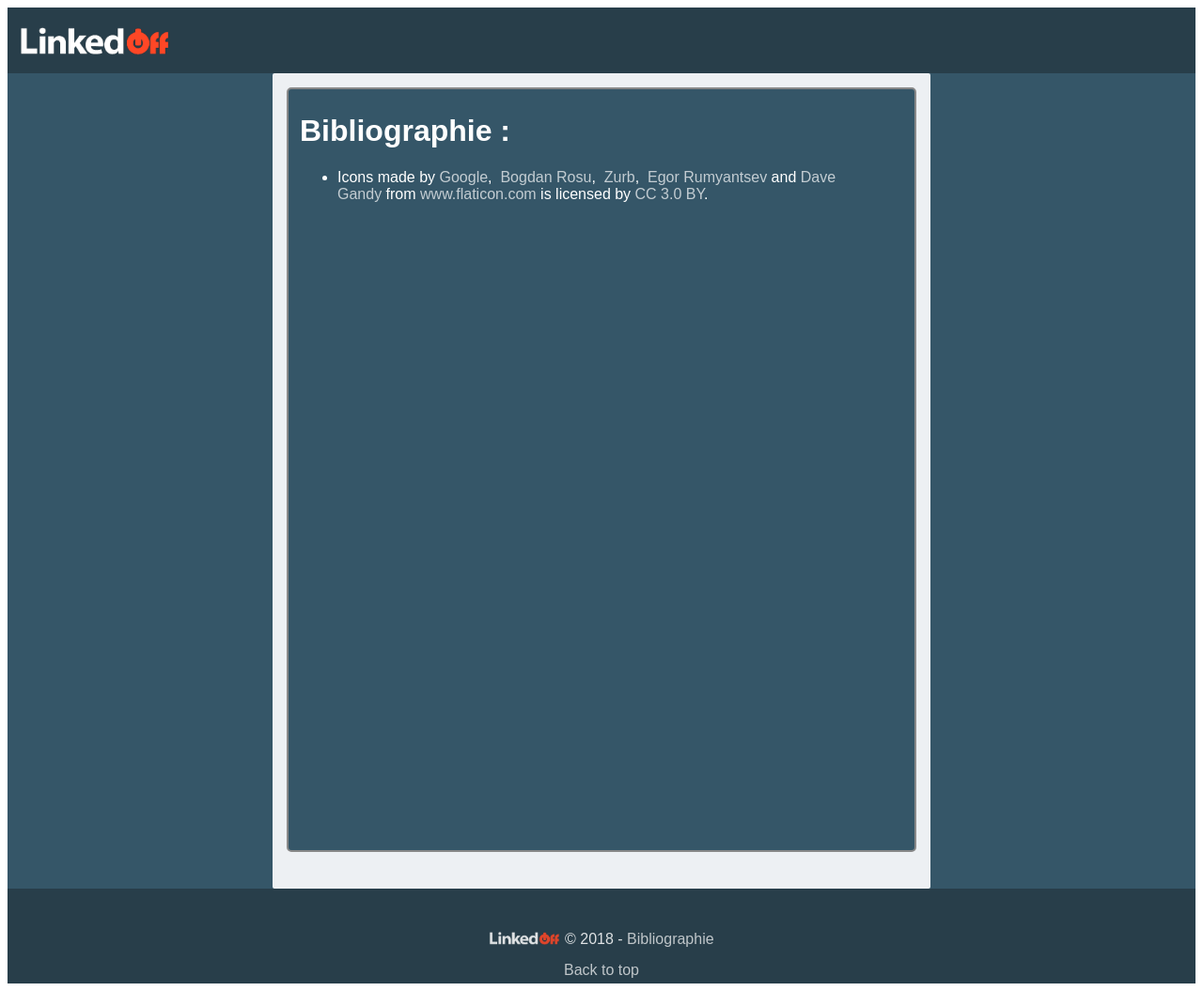
After one commit to RiccardiLd/ProjetPiscine, a PHP site: page /references.html in a window 1280 px wide. The commit adds this page. Shown: the whole page at 94% size. Run offline with PHP 8.4, Linux system fonts and the light colour scheme.

Commit message:
Bibliographie + pied de page finis

```diff
--- a/frontend/main.css
+++ b/frontend/main.css
@@ -286,5 +286,24 @@ input[type=text], input[type=password] {
 }
 
 .back-to-top {
-    color: white;
+    position: relative;
+    bottom: 5px;
 }
+
+.footer__link {
+    opacity: 0.7;
+}
+
+.footer__link:hover {
+    opacity: 1;
+}
+
+.reference-wrapper {
+    color: #fff;
+    background-color: #355668;
+    min-height: inherit;
+    margin: 15px 15px;
+    padding: 5px 12px;
+    border: 2px solid #888;
+    border-radius: 5px;
+}
--- /dev/null
+++ b/frontend/references.html
@@ -0,0 +1,48 @@
+<html>
+    <head>
+        <meta name="viewport" content="width=device-width, initial-scale=1">
+        <meta charset="UTF-8">
+        <title>LinkedOff: Bibliographie</title>
+        <link rel="icon" href="img/linkedoff_favicon.png">
+        <link href="main.css" rel="stylesheet" type="text/css" />
+    </head>
+    <body>
+        <div class=global-wrapper>
+            <div class="header">
+                <div class="wrapper">
+                    <h1>
+                        <a href="#">
+                            <img class="logo" src="img/linkedoff_logo_white.png" alt="LinkedOff Logo" />
+                        </a>
+                    </h1>
+                </div>
+            </div>
+
+            <div class="main-pane">
+                <div class="reference-wrapper">
+                    <h1>Bibliographie : </h1>
+
+                    <ul>
+                        <li>
+                            Icons made by
+                            <a href="https://www.flaticon.com/authors/google" class="footer__link" title="Google">Google</a>,&nbsp;
+                            <a href="https://www.flaticon.com/authors/bogdan-rosu" class="footer__link" title="Bogdan Rosu">Bogdan Rosu</a>,&nbsp;
+                            <a href="https://www.flaticon.com/authors/zurb" class="footer__link" title="Zurb">Zurb</a>,&nbsp;
+                            <a href="https://www.flaticon.com/authors/egor-rumyantsev" class="footer__link" title="Egor Rumyantsev">Egor Rumyantsev</a>&nbsp;and
+                            <a href="https://www.flaticon.com/authors/dave-gandy" class="footer__link" title="Dave Gandy">Dave Gandy</a>&nbsp;from
+                            <a href="https://www.flaticon.com/" class="footer__link" title="Flaticon">www.flaticon.com</a> is licensed by <a href="http://creativecommons.org/licenses/by/3.0/" class="footer__link" title="Creative Commons BY 3.0" target="_blank">CC 3.0 BY</a>.
+                        </li>
+                    </ul>
+                </div>
+            </div>
+        </div>
+
+        <div class="footer">
+            <div class="copyright">
+                <img class="logo-copyright" alt="LinkedOff" src="img/linkedoff_logo_white.png"> © 2018 -&nbsp;
+                <a href="references.html" target="blank" class="footer__link">Bibliographie</a>
+            </div>
+            <div class="back-to-top"><a href="#" class="footer__link">Back to top</a></div>
+        </div>
+    </body>
+</html>
```
Also changed, not shown: frontend/home.php (+6 -4 lines), frontend/jobs.php (+6 -4 lines), frontend/login-page.php (+5 -3 lines), frontend/login.css (+18 -0 lines), frontend/messages.php (+6 -4 lines), frontend/mynetwork.php (+5 -3 lines), frontend/notifications.php (+6 -4 lines).
